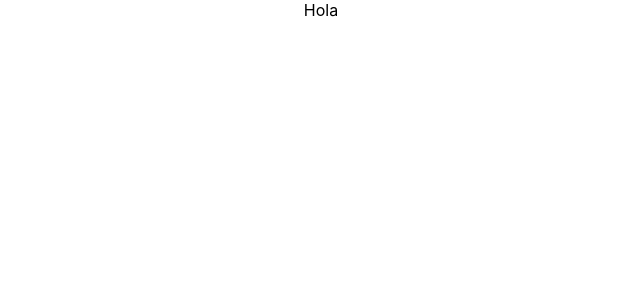
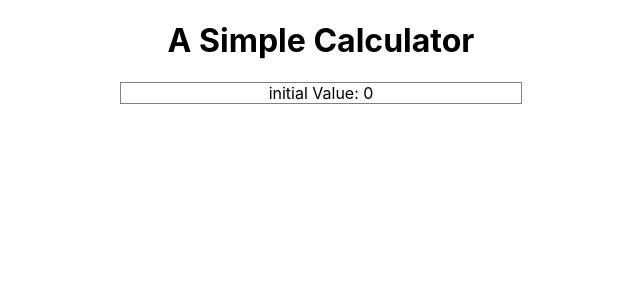
Before and after one commit to lastrafda/calculator-fs, a React (Create React App) app: page / in a window 1280 px wide. Shown: the top 300 px of the page, without its empty margins (319-959 px from the left). Built offline with nearby package versions, Linux system fonts and the light colour scheme.

Commit message:
create a "Calculator" component

```diff
--- a/src/App.js
+++ b/src/App.js
@@ -1,8 +1,14 @@
 import React from "react";
 import "./App.css";
+import Calculator from "./components/Calculator";
 
 function App() {
-  return <div className="App">Hola</div>;
+  return (
+    <div className="App">
+      <h1>A Simple Calculator</h1>
+      <Calculator initialValue="0" />
+    </div>
+  );
 }
 
 export default App;
--- /dev/null
+++ b/src/components/Calculator.css
@@ -0,0 +1,7 @@
+.Calculator {
+  display: flex;
+  flex-direction: column;
+  border: 1px solid #808080;
+  width: 400px;
+  margin: 0 auto;
+}
--- /dev/null
+++ b/src/components/Calculator.js
@@ -0,0 +1,17 @@
+import React from "react";
+import "./Calculator.css";
+import PropTypes from "prop-types";
+
+const Calculator = ({ initialValue }) => {
+  return <div className="Calculator">initial Value: {initialValue}</div>;
+};
+
+Calculator.defaultProps = {
+  initialValue: "0",
+};
+
+Calculator.propTypes = {
+  initialValue: PropTypes.string,
+};
+
+export default Calculator;
```
